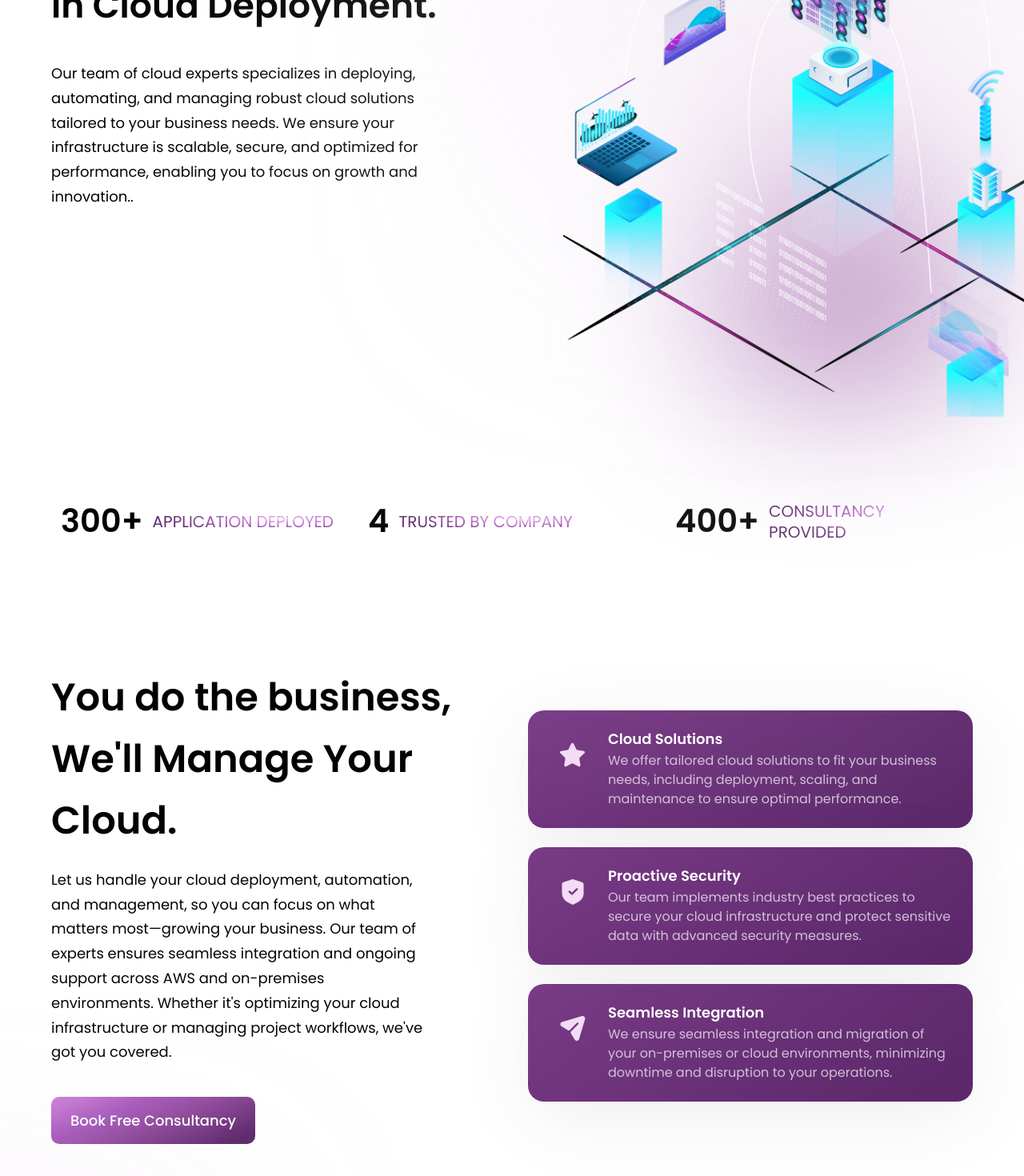
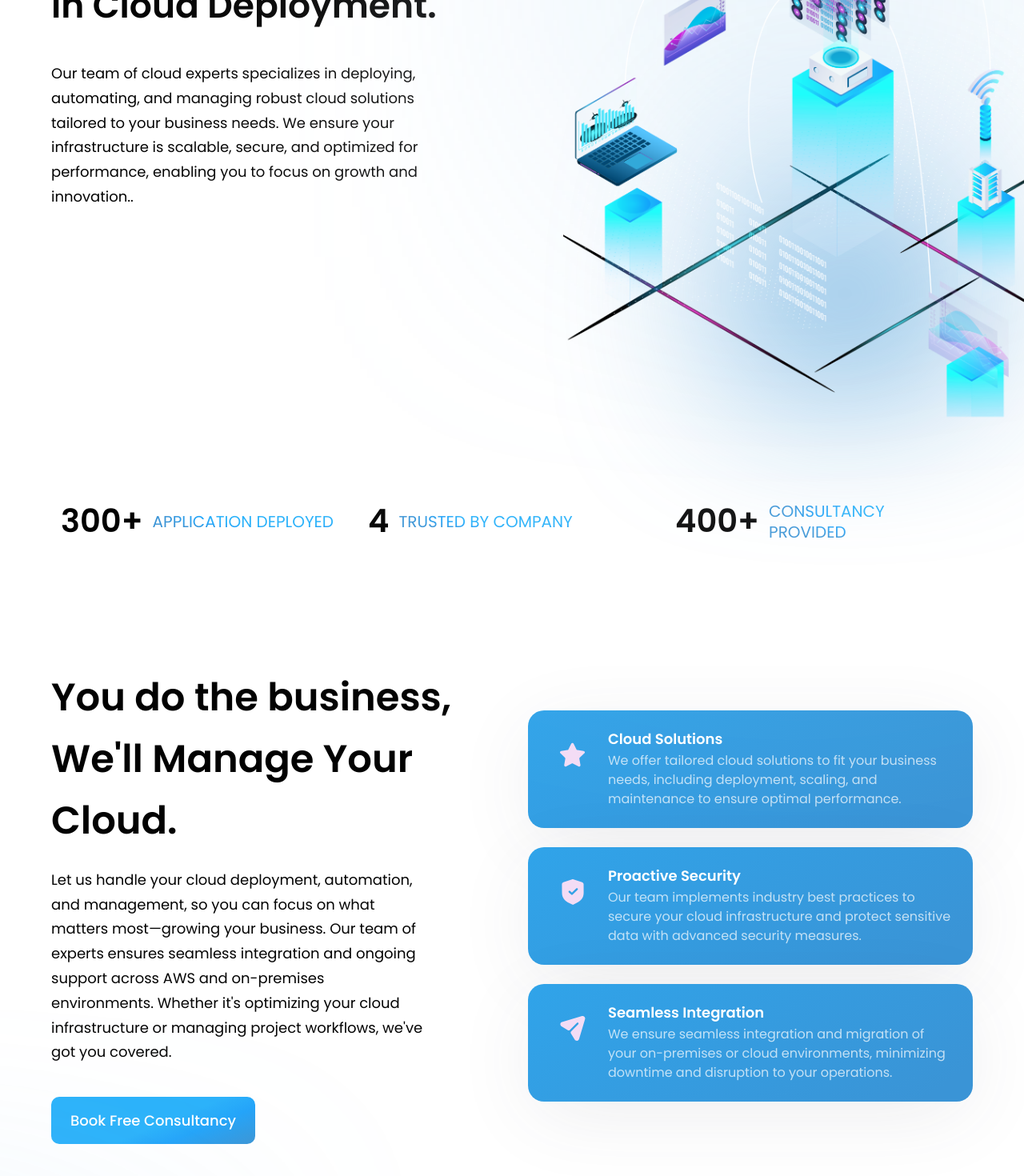
Before and after one commit to KaramHussain/cloudgenie, a React (Vite) app: page / in a window 1280 px wide. Shown: the part 380-1850 px from the top of the page at 80% size. Built offline with nearby package versions, Linux system fonts and the light colour scheme.

Commit message:
updated blue theme

```diff
--- a/src/index.css
+++ b/src/index.css
@@ -9,8 +9,8 @@
   --custom-gradient: linear-gradient(
     144.39deg,
     #ffffff -278.56%,
-    #924b9e -78.47%,
-    #5c286b 91.61%
+    #27b1fa -78.47%,
+    #3a94d6 91.61%
   );
 
   --card-shadow: 0px 20px 100px -10px rgba(66, 71, 91, 0.1);
@@ -24,12 +24,9 @@
   /* Updated text gradient to use the new color scheme */
   background: radial-gradient(
     64.18% 64.18% at 71.16% 35.69%,
-    #f4c4f3 0.89%,
-    #d99ce1 17.23%,
-    #c173cf 42.04%,
-    #a85bbd 55.12%,
-    #924b9e 71.54%,
-    #5c286b 100%
+    #27b1fa 55.12%,
+    #1fa3f9 71.54%,
+    #3a94d6 100%
   );
   -webkit-background-clip: text;
   -webkit-text-fill-color: transparent;
@@ -41,12 +38,9 @@
   /* Updated blue gradient to match new color scheme */
   background: linear-gradient(
     157.81deg,
-    #f4c4f3 -43.27%,
-    #d99ce1 -21.24%,
-    #c173cf 12.19%,
-    #a85bbd 29.82%,
-    #924b9e 51.94%,
-    #5c286b 90.29%
+    #27b1fa 55.12%,
+    #1fa3f9 71.54%,
+    #3a94d6 100%
   );
 }
 
@@ -58,9 +52,9 @@
 .bg-custom-gradient-2 {
   background: linear-gradient(
     -168.39deg,
-    #ffffff -278.56%,
-    #924b9e -78.47%,
-    #5c286b 91.61%
+    #27b1fa 55.12%,
+    #1fa3f9 71.54%,
+    #3a94d6 100%
   );
 }
 
@@ -68,12 +62,14 @@
   background: linear-gradient(
     153.47deg,
     rgba(233, 228, 228, 0) -341.94%,
-    #5c286b 95.11%
+        #27b1fa 55.12%,
+    #1fa3f9 71.54%,
+    #3a94d6 100%
   );
 }
 
 .bg-discount-gradient {
-  background: linear-gradient(125.17deg, #a85bbd 0%, #5c286b 100%);
+  background: linear-gradient(125.17deg, #3a94d6 0%, #236ea4 100%);
 }
 
 .box-shadow {
@@ -138,12 +134,12 @@
 }
 
 .blue__gradient {
-  background: linear-gradient(180deg, rgba(148, 75, 158, 0) 0%, #924b9e 100%);
+  background: linear-gradient(180deg, rgba(148, 75, 158, 0) 0%, #3a94d6 100%);
   filter: blur(100px);
 }
 
 .pink__gradient {
-  background: linear-gradient(90deg, #f4c4f3 0%, #924b9e 100%);
+  background: linear-gradient(90deg, #a2d8ff 0%, #3a94d6 100%);
   filter: blur(200px);
 }
 
```
Also changed, not shown: src/assets/logo.png, 1 other file (tests, documents, lock files or other folders).
